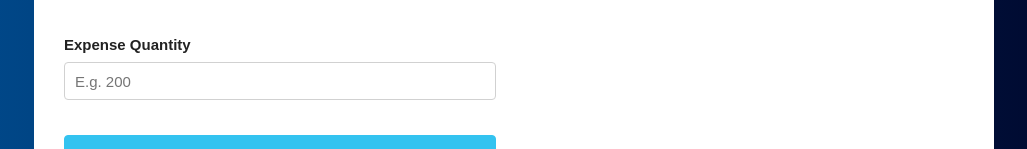
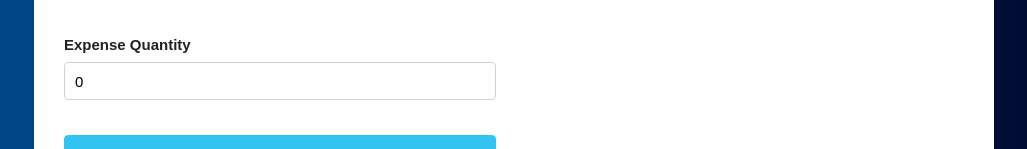
Before and after one commit to AlanAlv/react-budget, a React (Create React App) app: page / in a window 1280 px wide. Both pictures are taken after typing "5" into the empty fields and a click on the input "Set Budget". Shown: the part 274-423 px from the top of the page, without its empty margins (126-1153 px from the left). Built offline with nearby package versions, Linux system fonts and the light colour scheme.

Commit message:
Expense state

```diff
--- a/src/componets/Form.js
+++ b/src/componets/Form.js
@@ -1,6 +1,10 @@
-import React from 'react'
+import React, {useState} from 'react'
 
 const Form = () => {
+
+    const [name, saveName] = useState('');
+    const [quantity, saveQuantity] = useState(0);
+
     return (
         <form action="">
             <h2>Add Expenses here</h2>
@@ -11,6 +15,8 @@ const Form = () => {
                     type="text"
                     className="u-full-width"
                     placeholder="E.g. Transport"
+                    value={name}
+                    onChange={e => saveName(e.target.value)}
                 />
             </div>
             <div className="field">
@@ -19,6 +25,8 @@ const Form = () => {
                     type="number"
                     className="u-full-width"
                     placeholder="E.g. 200"
+                    value={quantity}
+                    onChange={e => saveQuantity(parseInt(e.target.value, 10))}
                 />
             </div>
             <input
```
